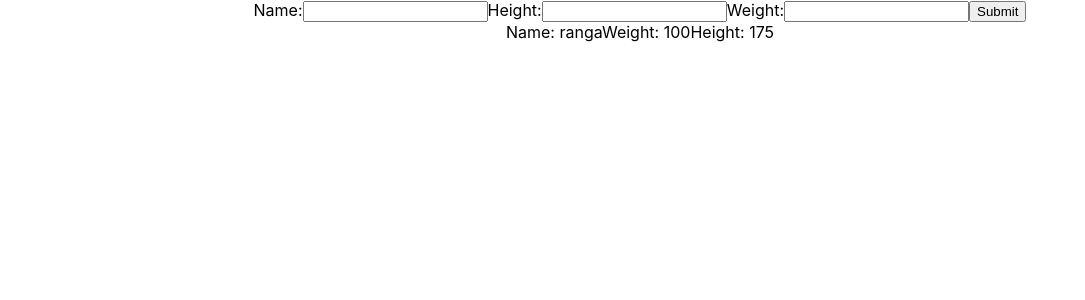
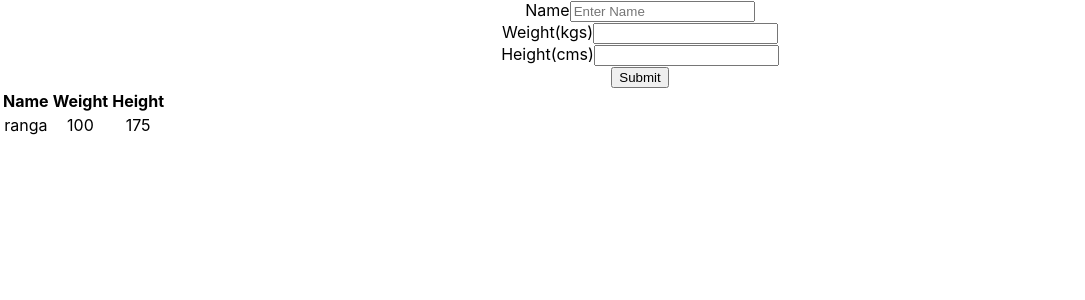
Before and after one commit to ranganathk/BMI-Calc, a React (Create React App) app: page / in a window 1280 px wide. Shown: the top 300 px of the page, without its empty margins (0-1085 px from the left). Built offline with nearby package versions, Linux system fonts and the light colour scheme.

Commit message:
Add bootstrap styling

```diff
--- a/package.json
+++ b/package.json
@@ -6,8 +6,11 @@
     "@testing-library/jest-dom": "^5.11.5",
     "@testing-library/react": "^11.1.0",
     "@testing-library/user-event": "^12.1.10",
+    "bootstrap": "^4.5.3",
     "react": "^17.0.1",
+    "react-bootstrap": "^1.4.0",
     "react-dom": "^17.0.1",
+    "react-router-dom": "^5.2.0",
     "react-scripts": "4.0.0",
     "web-vitals": "^0.2.4"
   },
--- a/src/bmi-calculator.js
+++ b/src/bmi-calculator.js
@@ -1,6 +1,12 @@
 import React, { Component } from 'react';
 import BMIForm from './bmi-form';
 import BMITable from './bmi-table';
+import {
+  BrowserRouter as Router,
+  Switch,
+  Route,
+  Link
+} from "react-router-dom";
 
 class BMICalculator extends Component {
   constructor(props) {
@@ -18,8 +24,6 @@ class BMICalculator extends Component {
   }
 
   updateTable(value) {
-    console.log('jbajndjnjmkn');
-    console.log(value);
     this.setState(state => {
       const newList = [...state.allBMIs, value];
       return {
@@ -32,8 +36,8 @@ class BMICalculator extends Component {
     const {allBMIs} = this.state;
     return (
       <div>
-        <BMIForm updateTable={this.updateTable} />
-        <BMITable allBMIs={allBMIs} />
+          <BMIForm updateTable={this.updateTable} />
+          <BMITable allBMIs={allBMIs} />
       </div>
     );
   }
--- a/src/bmi-element.js
+++ b/src/bmi-element.js
@@ -9,11 +9,11 @@ class BMIElement extends Component {
   render() {
     const {name, height, weight} = this.props.details;
     return (
-      <div>
-        Name: {name}
-        Weight: {weight}
-        Height: {height}
-      </div>
+      <tr>
+        <td>{name}</td>
+        <td>{weight}</td>
+        <td>{height}</td>
+      </tr>
     );
   }
 }
--- a/src/bmi-form.js
+++ b/src/bmi-form.js
@@ -1,4 +1,5 @@
 import React, {Component} from 'react';
+import { Button, Form  } from 'react-bootstrap';
 
 class BMIForm extends Component {
   constructor(props) {
@@ -13,6 +14,7 @@ class BMIForm extends Component {
     this.handleHeight = this.handleHeight.bind(this);
     this.handleWeight = this.handleWeight.bind(this);
     this.handleSubmit = this.handleSubmit.bind(this);
+    this.validForm = this.validForm.bind(this);
   }
 
   handleName(event) {
@@ -27,32 +29,48 @@ class BMIForm extends Component {
     this.setState({ weight: event.target.value });
   }
 
+  validForm() {
+    const { name, weight, height } = this.state;
+    return (!!name && !!weight && !!height);
+  }
+
   handleSubmit(event) {
     event.preventDefault();
-    const {name, weight, height} = this.state;
-    const {updateTable} = this.props;
-    updateTable({'name': name, 'weight': weight, 'height': height});
-    this.setState({ name: '', height: '', weight: '' })
+
+    if (this.validForm()) {
+      const { name, weight, height } = this.state;
+      const { updateTable } = this.props;
+      updateTable({ 'name': name, 'weight': weight, 'height': height });
+    } else {
+      alert('Invalid Form');
+      document.getElementById("bmi-form").reset()
+    }
+
+    this.setState({ name: '', height: '', weight: '' });
   }
 
   render() {
     const {name, height, weight} = this.state;
     return (
-      <form onSubmit={this.handleSubmit}>
-        <label>
-          Name:
-          <input type="text" value={name} onChange={this.handleName} />
-        </label>
-        <label>
-          Height:
-          <input type="number" value={height} onChange={this.handleHeight} />
-        </label>
-        <label>
-          Weight:
-          <input type="number" value={weight} onChange={this.handleWeight} />
-        </label>
-        <input type="submit" value="Submit" />
-      </form>
+      <div>
+        <Form inline id="bmi-form">
+          <Form.Group>
+            <Form.Label>Name</Form.Label>
+            <Form.Control type="text" onChange={this.handleName} placeholder="Enter Name" />
+          </Form.Group>
+          <Form.Group>
+            <Form.Label>Weight(kgs)</Form.Label>
+            <Form.Control type="string" type="number" onChange={this.handleWeight} />
+          </Form.Group>
+          <Form.Group>
+            <Form.Label>Height(cms)</Form.Label>
+            <Form.Control type="string" onChange={this.handleHeight} />
+          </Form.Group>
+          <Button variant="primary" type="submit" onClick={this.handleSubmit}>
+            Submit
+          </Button>
+        </Form>
+      </div>
     );
   }
 }
--- a/src/bmi-table.js
+++ b/src/bmi-table.js
@@ -1,5 +1,6 @@
 import React, { Component } from 'react';
 import BMIElement from './bmi-element';
+import { Table } from 'react-bootstrap';
 
 class BMITable extends Component {
   constructor(props) {
@@ -11,9 +12,20 @@ class BMITable extends Component {
     const {allBMIs} = this.props;
     return (
       <div>
-        {allBMIs.map((bmi, index) => {
-          return <BMIElement key={bmi.name} details={bmi}/>
-        })}
+        <Table striped bordered hover >
+          <thead>
+            <tr>
+              <th>Name</th>
+              <th>Weight</th>
+              <th>Height</th>
+            </tr>
+          </thead>
+          <tbody>
+            {allBMIs.map((bmi, index) => {
+              return <BMIElement key={bmi.name} details={bmi} />
+            })}
+          </tbody>
+        </Table>
       </div>
     );
   }
```
Also changed, not shown: 1 other file (tests, documents, lock files or other folders).
